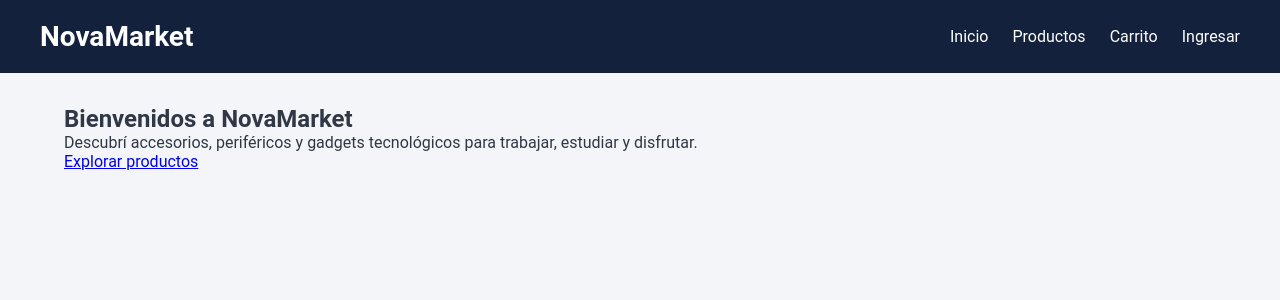
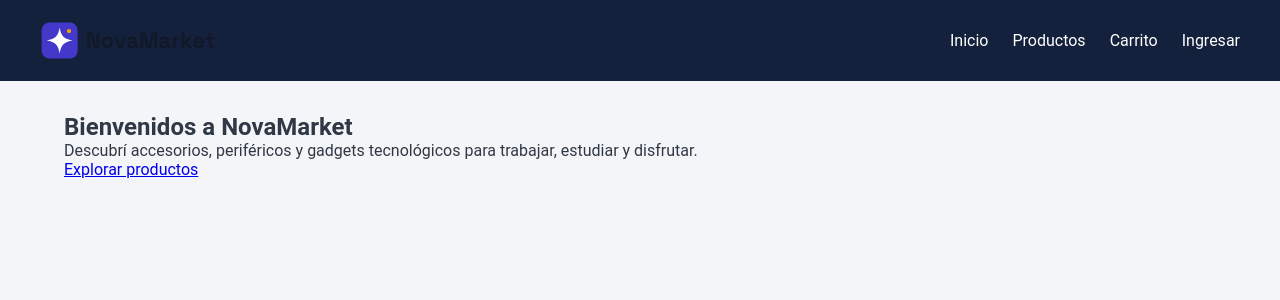
Before and after one commit to crysty72/novamarket-frontend, a React (Vite) app: page / in a window 1280 px wide. Shown: the top 300 px of the page. Built offline with nearby package versions, Linux system fonts and the light colour scheme; no server answers.

Commit message:
feat: incorporar logo oficial de NovaMarket en Navbar

```diff
--- a/src/components/Navbar.jsx
+++ b/src/components/Navbar.jsx
@@ -1,14 +1,22 @@
 
 import { Link } from "react-router-dom";
+import logoNovaMarket from "../assets/logo_horizontal.svg";
 
 function Navbar() {
   return (
     <header>
       <nav aria-label="Navegación principal">
-        <Link to="/">
-          <h1>NovaMarket</h1>
-        </Link>
-
+       <Link to="/" aria-label="NovaMarket - Ir al inicio">
+  <img
+    src={logoNovaMarket}
+    alt="NovaMarket"
+    style={{
+      width: "180px",
+      height: "auto",
+      display: "block",
+    }}
+  />
+</Link>
         <div>
           <Link to="/">Inicio</Link>
           <Link to="/productos">Productos</Link>
```
Also changed, not shown: src/assets/logo_horizontal.svg (added).
